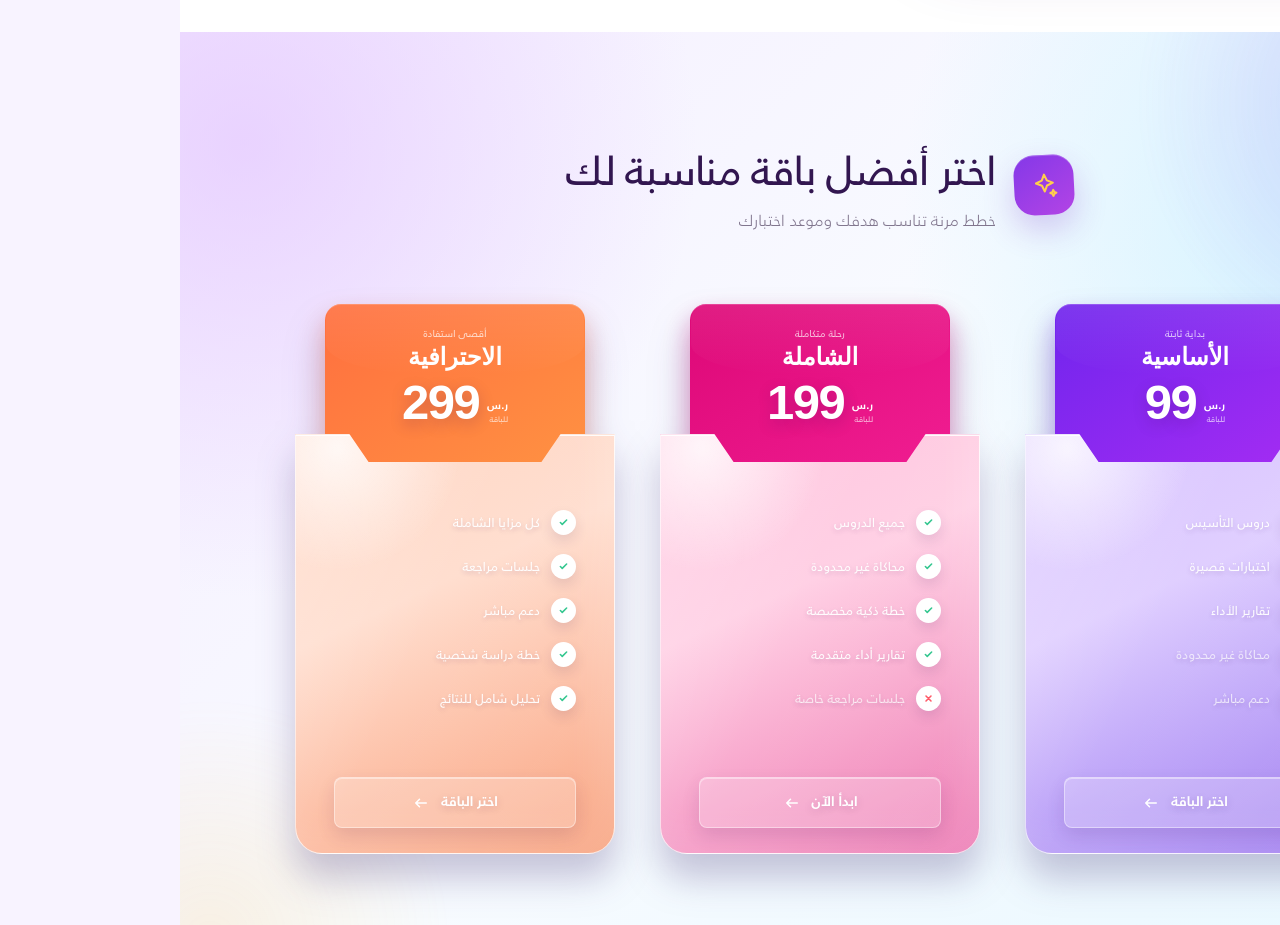
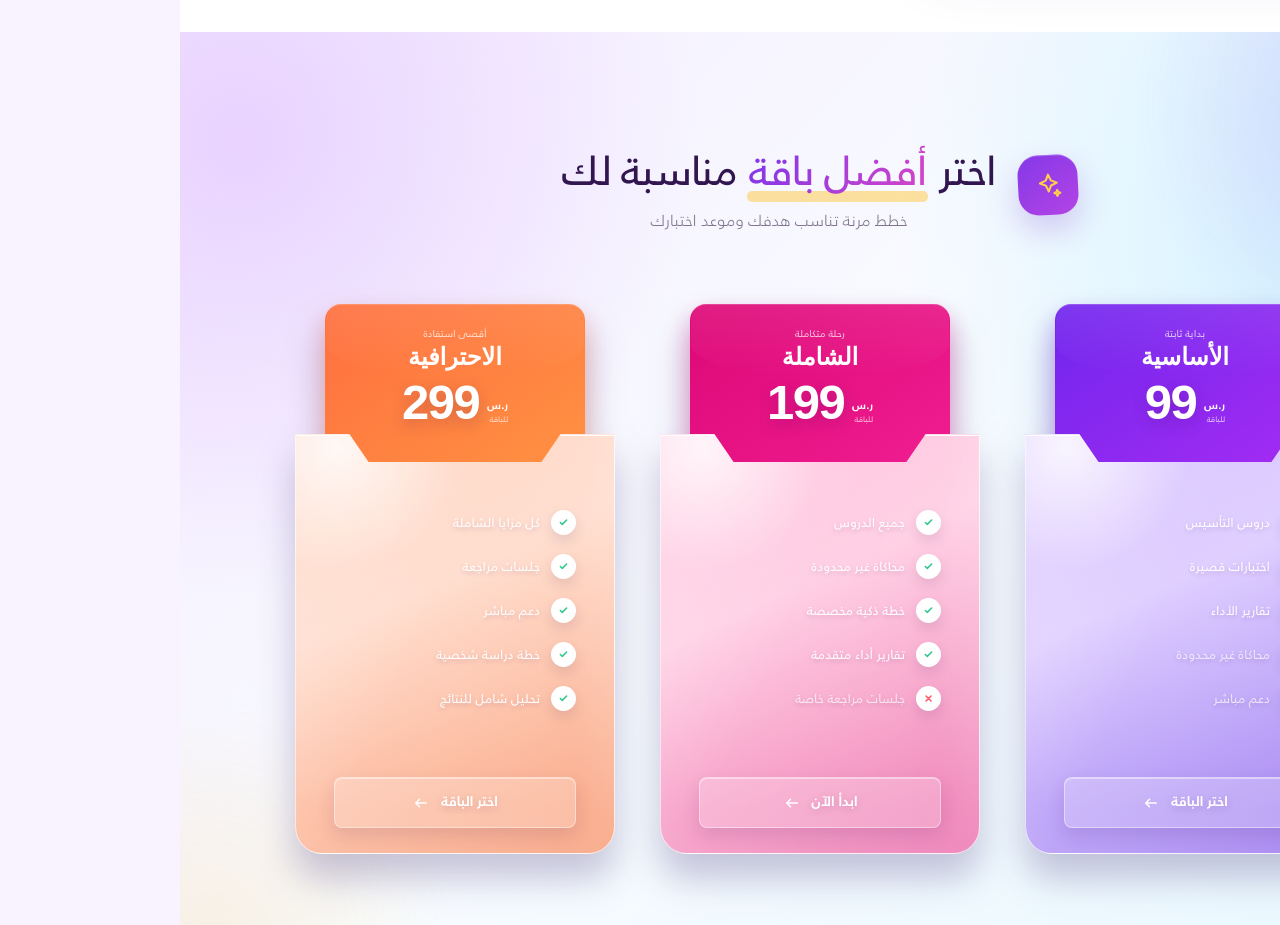
Before and after one commit to KareemPro-Hub/qudrat-maghrabi, a React (Vite) app: page / in a window 1280 px wide. Shown: the part 2140-3065 px from the top of the page. Built offline with nearby package versions, Linux system fonts and the light colour scheme; no server answers; a web font is replaced by a local one.

Commit message:
pricing: creative heading (gradient accent, yellow marker, centered sub, playful icon)

```diff
--- a/src/pages/Home.tsx
+++ b/src/pages/Home.tsx
@@ -271,7 +271,7 @@ export default function Home() {
             <span className="qm-pricing-heading-icon" aria-hidden="true">
               <svg viewBox="0 0 24 24"><path d="m12 3 2.1 4.9L19 10l-4.9 2.1L12 17l-2.1-4.9L5 10l4.9-2.1L12 3Z" /><path d="m19 16 .8 1.8 1.7.7-1.7.8L19 21l-.8-1.7-1.7-.8 1.7-.7L19 16Z" /></svg>
             </span>
-            <div><h2>اختر أفضل باقة مناسبة لك</h2><p className="qm-section-sub">خطط مرنة تناسب هدفك وموعد اختبارك</p></div>
+            <div><h2>اختر <span className="qm-pricing-accent">أفضل باقة</span> مناسبة لك</h2><p className="qm-section-sub">خطط مرنة تناسب هدفك وموعد اختبارك</p></div>
           </header>
 
           <div className="qm-price-grid">
--- a/src/styles/home.css
+++ b/src/styles/home.css
@@ -183,11 +183,14 @@
 .qm-pricing-glow { position: absolute; z-index: -1; border-radius: 50%; filter: blur(5px); pointer-events: none; }
 .qm-pricing-glow-one { width: 560px; height: 560px; right: -230px; top: -210px; background: radial-gradient(circle, rgba(154,62,233,.18), transparent 69%); }
 .qm-pricing-glow-two { width: 500px; height: 500px; left: -220px; bottom: -230px; background: radial-gradient(circle, rgba(255,184,43,.13), transparent 68%); }
-.qm-pricing-heading { display: flex; justify-content: center; align-items: center; gap: 18px; text-align: right; position: relative; z-index: 2; }
-.qm-pricing-heading-icon { width: 60px; height: 60px; flex: 0 0 60px; display: grid; place-items: center; border-radius: 20px; background: linear-gradient(145deg,#8438e8,#b344e5); color: #ffcf4b; box-shadow: 0 14px 32px rgba(119,47,196,.24), inset 0 1px 0 rgba(255,255,255,.24); transform: rotate(-3deg); }
+.qm-pricing-heading { display: flex; justify-content: center; align-items: center; gap: 22px; text-align: center; position: relative; z-index: 2; }
+.qm-pricing-heading-icon { width: 60px; height: 60px; flex: 0 0 60px; display: grid; place-items: center; border-radius: 20px; background: linear-gradient(145deg,#8438e8,#b344e5); color: #ffcf4b; box-shadow: 0 14px 32px rgba(119,47,196,.24), inset 0 1px 0 rgba(255,255,255,.24); transform: rotate(-3deg); transition: transform .3s ease; }
+.qm-pricing-heading:hover .qm-pricing-heading-icon { transform: rotate(3deg) scale(1.06); }
 .qm-pricing-heading-icon svg { width: 29px; height: 29px; fill: none; stroke: currentColor; stroke-width: 1.7; stroke-linecap: round; stroke-linejoin: round; }
 .qm-pricing-heading h2 { font-size: 42px; letter-spacing: -1.2px; color: #321650; margin: 0; }
-.qm-pricing-heading .qm-section-sub { margin: 8px 0 0; font-size: 16px; font-weight: 300; color: var(--qm-muted); }
+.qm-pricing-accent { position: relative; isolation: isolate; padding: 0 2px; background: linear-gradient(120deg, var(--qm-purple), var(--qm-pink)); -webkit-background-clip: text; background-clip: text; color: transparent; }
+.qm-pricing-accent::after { content: ""; position: absolute; z-index: -1; right: 0; left: 0; bottom: 6px; height: 11px; border-radius: 5px; background: rgba(255,200,62,.5); }
+.qm-pricing-heading .qm-section-sub { margin: 8px 0 0; font-size: 16px; font-weight: 300; color: var(--qm-muted); text-align: center; }
 /* بطاقات الأسعار — غطاء علوي + جيب زجاجي (طبق الأصل من التصميم المرجعي) */
 .qm-price-grid { width: 100%; max-width: 1050px; margin: 72px auto 0; display: grid; grid-template-columns: repeat(3, 320px); justify-content: center; gap: 45px; align-items: end; direction: rtl; position: relative; z-index: 2; }
 .qm-price-card { --card-accent: #7025ed; --card-accent-2: #a52cf3; --pocket-top: #d9c4ff; --pocket-bottom: #9d77ef; position: relative; isolation: isolate; overflow: visible; width: 320px; padding: 0; border: 0; background: transparent; color: #fff; text-align: center; filter: drop-shadow(0 24px 18px rgba(47,29,98,.25)); transition: transform .38s cubic-bezier(.2,.8,.2,1), filter .38s ease; animation: qmPocketCardIn .72s cubic-bezier(.2,.8,.2,1) both; }
```
